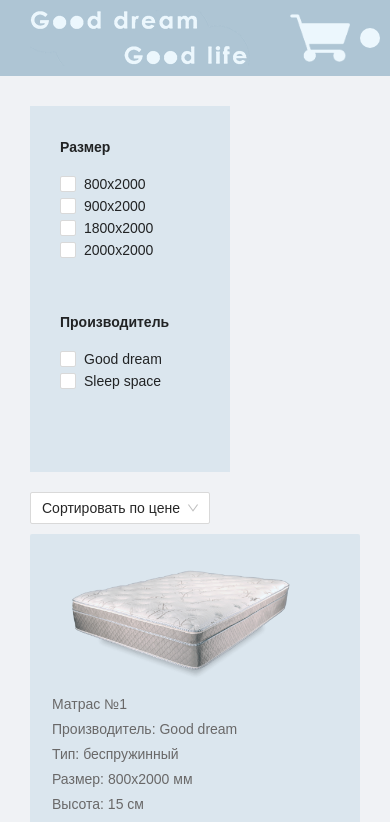
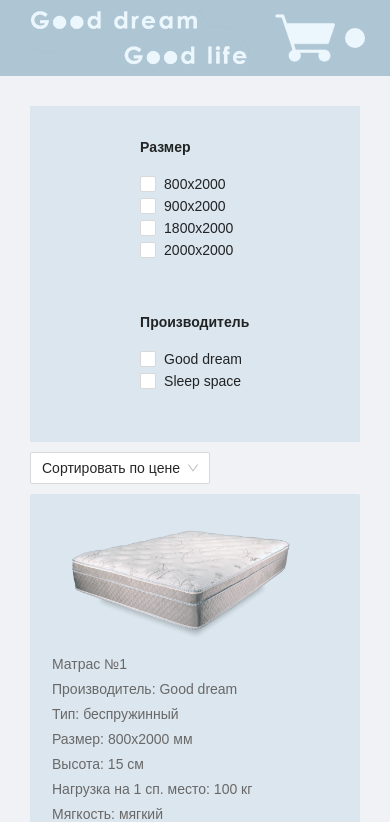
Before and after one commit to Dogober/good_deam-good_life, a React (Create React App) app: page /home in a window 390 px wide. Shown: the top 822 px of the page. Built offline with nearby package versions, Linux system fonts and the light colour scheme.

Commit message:
Adaptived CartItems into Navbar

```diff
--- a/src/App.css
+++ b/src/App.css
@@ -53,21 +53,20 @@
 }
 @media screen and (max-width: 700px) {
     .filters {
-        max-width: max-content;
+        display: flex;
+        width: 100%;
         height: max-content;
-        margin: 0 30px 10px;
-        padding: 30px;
-        background-color: rgba(170, 201, 221, 0.3);
+        margin: 0;
+        padding: 30px 0 0 0;
+        justify-content: center;
     }
     .content{
         display: flex;
         flex-direction: column;
+        margin-left: 30px;
     }
     .mattress_list_container {
-        margin: 10px 30px;
-    }
-    .mattress_form_container {
-        margin: 10px 30px 0 0;
+        margin: 10px 0px;
     }
 }
 .mattress_list_container {
@@ -125,7 +124,6 @@
     width: 60px;
     height: 48px;
     cursor: pointer;
-    margin-left: auto;
 }
 .number_of_goods {
     display: flex;
@@ -139,8 +137,12 @@
     border-radius: 13px;
     background-color: #ecf7fd;
     margin-left: 10px;
+    margin-right: 15px;
 }
-
+.container_cart_item {
+    display: flex;
+    align-items: center;
+}
 .cart_page {
     display: flex;
     margin: 50px;
--- a/src/components/Navbar.jsx
+++ b/src/components/Navbar.jsx
@@ -33,6 +33,7 @@ const Navbar = () => {
                     <img className='logo' src='/LOGO3.png'/>
                 </div>
             </div>
+            <div className='container_cart_item'>
             <img
                 className='cart' src='/cart.png'
                 onClick={() => route('/cart')}
@@ -40,6 +41,7 @@ const Navbar = () => {
             <div className='number_of_goods'>
                 {!purchasedItemsNumber ?null :purchasedItemsNumber}
             </div>
+            </div>
         </div>
     );
 };
```
